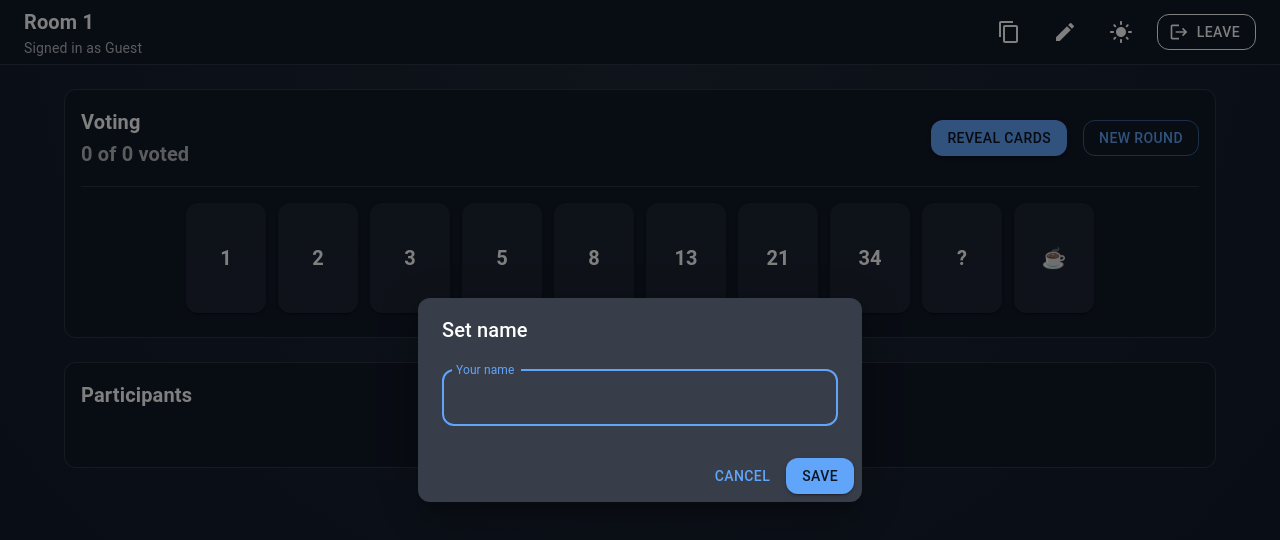
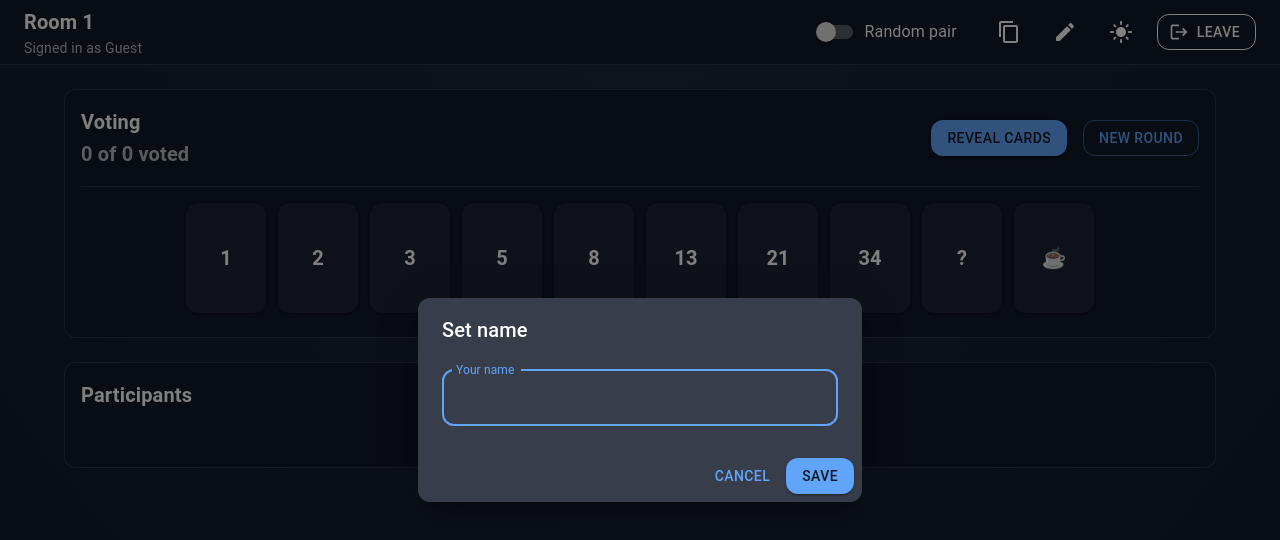
Before and after one commit to maros2710/planning-poker2, a React (Vite) app in the folder client/: page /room/1 in a window 1280 px wide. Shown: the top 540 px of the page. Built offline with nearby package versions, Linux system fonts and the light colour scheme.

Commit message:
Add random pair toggle and selection style

```diff
--- a/client/src/components/TopBar.tsx
+++ b/client/src/components/TopBar.tsx
@@ -3,7 +3,9 @@ import {
   AppBar,
   Box,
   Button,
+  FormControlLabel,
   IconButton,
+  Switch,
   Toolbar,
   Tooltip,
   Typography
@@ -22,9 +24,20 @@ type TopBarProps = {
   onEditName: () => void;
   onLeave: () => void;
   onCopyLink: () => void;
+  allowRandomPair: boolean;
+  onToggleRandomPair: () => void;
 };
 
-const TopBar = ({ roomCode, roomName, name, onEditName, onLeave, onCopyLink }: TopBarProps) => {
+const TopBar = ({
+  roomCode,
+  roomName,
+  name,
+  onEditName,
+  onLeave,
+  onCopyLink,
+  allowRandomPair,
+  onToggleRandomPair
+}: TopBarProps) => {
   const { mode, toggle } = React.useContext(ThemeModeContext);
 
   return (
@@ -47,6 +60,11 @@ const TopBar = ({ roomCode, roomName, name, onEditName, onLeave, onCopyLink }: T
             Signed in as {name}
           </Typography>
         </Box>
+        <FormControlLabel
+          sx={{ display: { xs: "none", md: "flex" } }}
+          control={<Switch checked={allowRandomPair} onChange={onToggleRandomPair} color="success" />}
+          label="Random pair"
+        />
         <Tooltip title="Copy link">
           <IconButton color="inherit" onClick={onCopyLink}>
             <ContentCopyIcon />
--- a/client/src/pages/Room.tsx
+++ b/client/src/pages/Room.tsx
@@ -46,6 +46,7 @@ const Room = () => {
   const [name, setName] = React.useState(() => getCookie(NAME_COOKIE) || "");
   const [userId, setUserId] = React.useState(() => getCookie(USER_COOKIE) || "");
   const [selectedCards, setSelectedCards] = React.useState<string[]>([]);
+  const [allowRandomPair, setAllowRandomPair] = React.useState(false);
   const [nameDialogOpen, setNameDialogOpen] = React.useState(false);
   const [error, setError] = React.useState("");
   const hasJoinedRef = React.useRef(false);
@@ -124,6 +125,11 @@ const Room = () => {
     setSelectedCards([currentUser.card]);
   }, [room?.reveal, currentUser?.card]);
 
+  React.useEffect(() => {
+    if (allowRandomPair || selectedCards.length <= 1) return;
+    setSelectedCards([selectedCards[0]]);
+  }, [allowRandomPair, selectedCards]);
+
   const isNumericCard = (card: string) => Number.isFinite(Number(card));
   const isAdjacentCard = (first: string, second: string) => {
     const firstIndex = CARD_VALUES.indexOf(first);
@@ -134,6 +140,7 @@ const Room = () => {
   const handleVote = (card: string) => {
     if (!socket) return;
     if (
+      allowRandomPair &&
       selectedCards.length === 1 &&
       isNumericCard(card) &&
       isNumericCard(selectedCards[0]) &&
@@ -188,6 +195,8 @@ const Room = () => {
         onEditName={() => setNameDialogOpen(true)}
         onLeave={handleLeave}
         onCopyLink={() => navigator.clipboard.writeText(shareLink)}
+        allowRandomPair={allowRandomPair}
+        onToggleRandomPair={() => setAllowRandomPair((prev) => !prev)}
       />
       <Container maxWidth="lg" sx={{ py: 3 }}>
         <Stack spacing={3}>
--- a/client/src/styles.css
+++ b/client/src/styles.css
@@ -31,13 +31,14 @@ body {
 }
 
 .poker-card:hover {
-  transform: translateY(-6px);
-  box-shadow: 0 12px 24px rgba(15, 23, 42, 0.2);
+  transform: none;
+  box-shadow: 0 8px 18px rgba(15, 23, 42, 0.2);
 }
 
 .poker-card.selected {
-  transform: translateY(-10px) scale(1.02);
-  box-shadow: 0 16px 28px rgba(15, 23, 42, 0.25);
+  transform: none;
+  border: 2px solid #16a34a;
+  box-shadow: 0 0 0 2px rgba(22, 163, 74, 0.35);
 }
 
 .poker-card.revealed {
```
